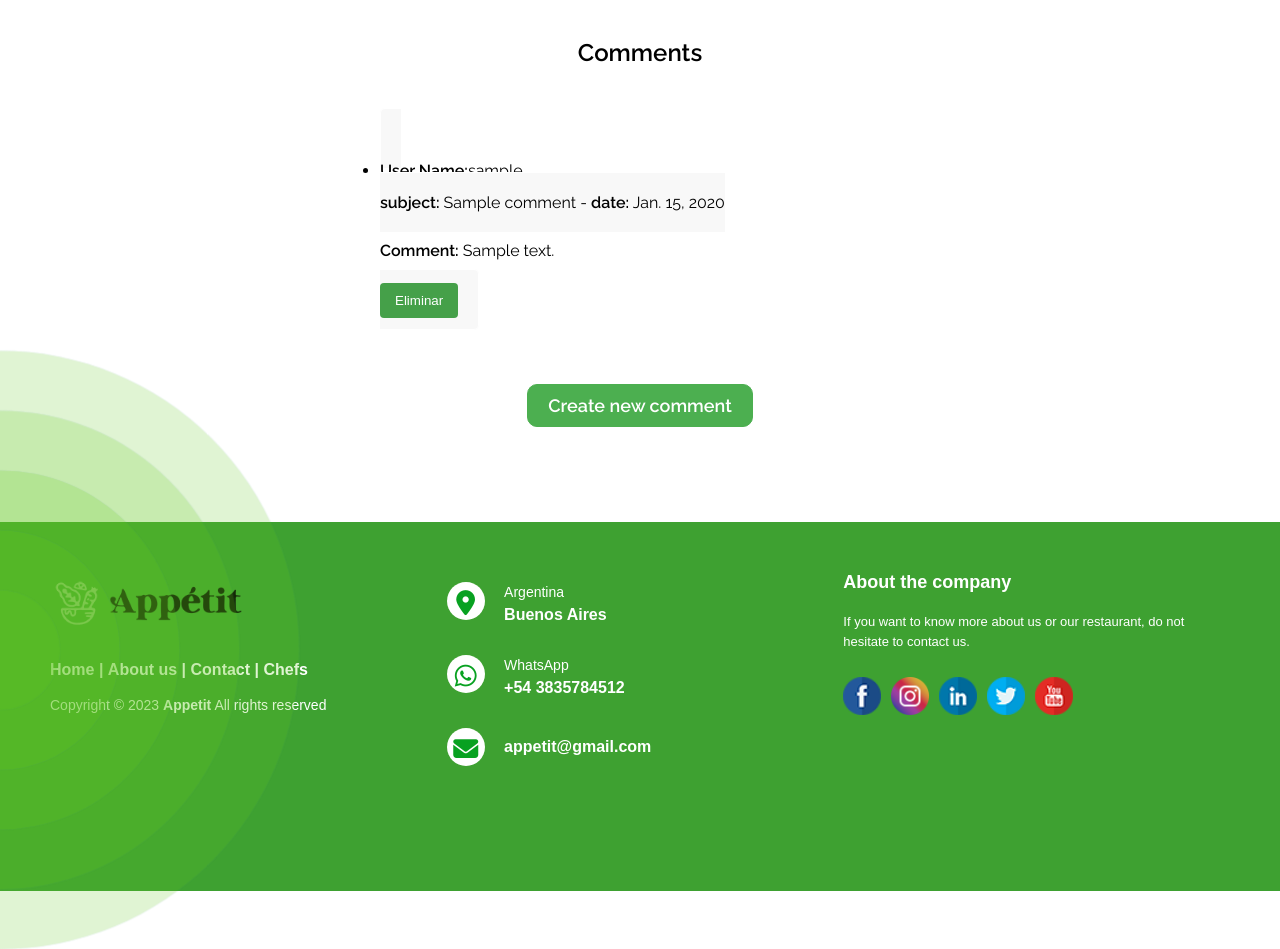
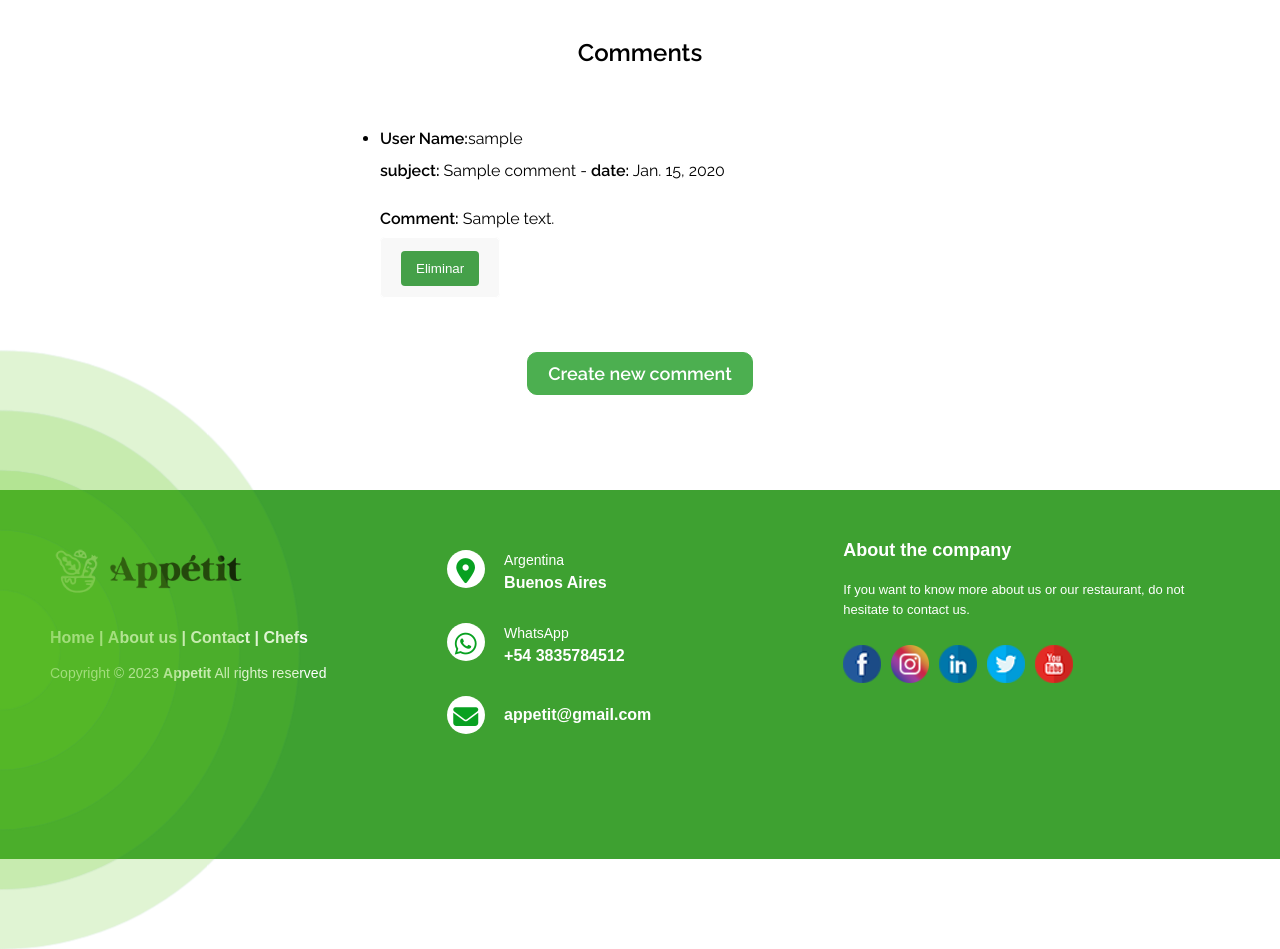
Before and after one commit to ruloalv/AppetitBackend, a Django app: page /comments/list/ in a window 1280 px wide. Shown: the part 135-1084 px from the top of the page. Run offline with Django 4.2, Linux system fonts and the light colour scheme; tables that the repository leaves empty hold one stand-in row (values such as "Sample post"); some libraries are stand-ins or nearby versions.

Commit message:
fix list comment

```diff
--- a/static/css/form.css
+++ b/static/css/form.css
@@ -2,7 +2,8 @@ body {
     font-family: Arial, sans-serif;
 }
 
-form {
+form,
+.list-form {
     max-width: 600px;
     margin: 20px auto;
     padding: 20px;
--- a/templates/pages/comments/list.html
+++ b/templates/pages/comments/list.html
@@ -12,18 +12,21 @@
 		<div class="receta_primera_parte">
 			<div class="cuerpo">
 				<ul>
-					{% for comment in comments %}
-					<form method="post" action="{% url 'comment_delete' pk=comment.id %}" style="display: inline;">
+					<div>
+
+						{% for comment in comments %}
 						<a href="{% url 'comment_update' pk=comment.id %}">
 							<li><b>User Name:</b>{{ comment.username }}</li>
 						</a>
 						<b>subject:</b> {{ comment.subject }} - <b>date:</b> {{ comment.date }}
 						<p><b>Comment:</b> {{ comment.comment }}</p>
 						{% csrf_token %}
-						<button type="submit"
-							onclick="return confirm('¿Estás seguro de que deseas eliminar {{ producto.nombre }}?')">Eliminar</button>
-					</form>
-					{% endfor %}
+						<form method="post" action="{% url 'comment_delete' pk=comment.id %}" style="display: inline;">
+							<button type="submit"
+								onclick="return confirm('¿Estás seguro de que deseas eliminar {{ producto.nombre }}?')">Eliminar</button>
+						</form>
+						{% endfor %}
+					</div>
 				</ul>
 			</div>
 		</div>
```
